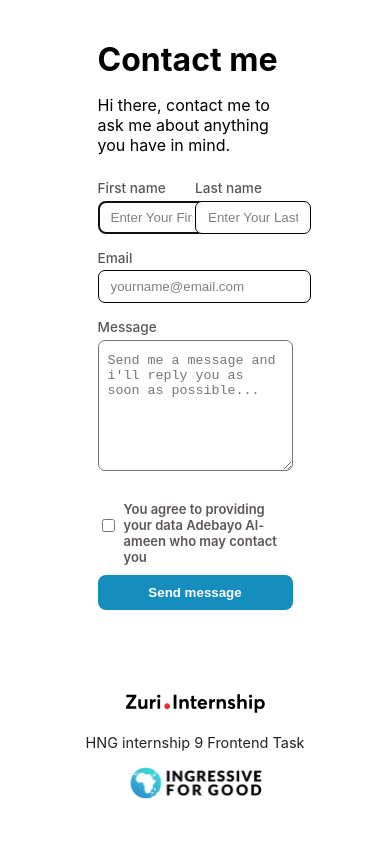
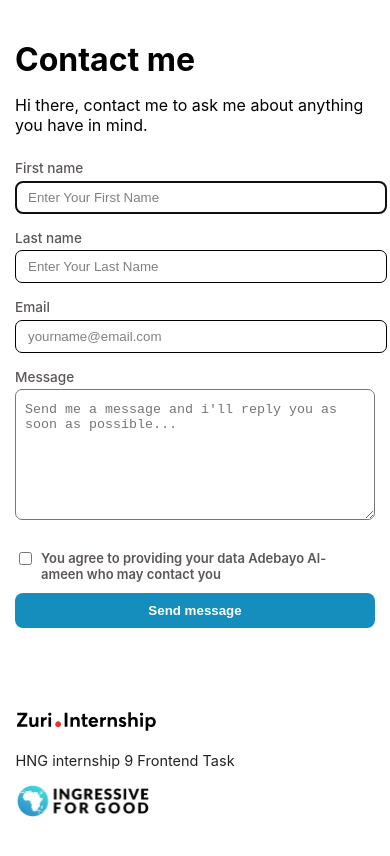
Before and after one commit to alamadrid01/learning, a React (Create React App) app: page /contact in a window 390 px wide. Shown: the top 856 px of the page. Built offline with nearby package versions, Linux system fonts and the light colour scheme.

Commit message:
feat: Added media query to the contact page

```diff
--- a/src/components/contact/Contact.js
+++ b/src/components/contact/Contact.js
@@ -4,13 +4,18 @@ import './contact.scss'
 export class Contact extends Component {
     constructor(props) {
       super(props)
-
       this.state = {
          firstName: '',
          lastName: '',
          email: '',
-         message: ''
+         message: '',
+         matches: window.matchMedia("(max-width: 768px)").matches
       }
+    }
+
+    componentDidMount() {
+      const handler = e => this.setState({matches: e.matches});
+      window.matchMedia("(max-width: 768px)").addEventListener('change', handler);
     }
 
     firstHandler =(e) =>{
@@ -39,7 +44,7 @@ export class Contact extends Component {
   }
 
   render() {
-    const {firstName, lastName, email, message} = this.state
+    const {firstName, lastName, email, message, matches} = this.state
     return (
       <div className='whole'>
 
@@ -47,13 +52,13 @@ export class Contact extends Component {
             <h1>Contact me</h1>
             <p>Hi there, contact me to ask me about anything you have in mind.</p>
             <form onSubmit={this.submitHandler}>
-              <div className="b">
+              <div className={` ${matches ? 'g':'b'}`}>
                 <div className="a c">
                   <label>First name</label>
                   <input autoFocus type="text" placeholder='Enter your first name' value={firstName}  onChange={this.firstHandler} />
                 </div>
 
-                <div className="a d">
+                <div className="a d" >
                   <label>Last name</label>
                   <input type="text" placeholder='Enter your last name' value={lastName} onChange={this.secondHandler} />
                 </div>
--- a/src/components/contact/contact.scss
+++ b/src/components/contact/contact.scss
@@ -93,6 +93,23 @@
             }
            }
         }
+        .g{
+            display: flex;
+            flex-direction: column;
+
+            .c{
+
+                input{
+                    width: 96%;
+                }
+            }
+            .d{
+
+                input{
+                    width: 96%;
+                }
+            }
+        }
 
         button{
             background: rgb(21, 142, 190);
@@ -104,5 +121,16 @@
             border: none;
             border-radius: 8px;
         }
+
+    }
+    @media (max-width: 425px){
+        .contact{
+            width: 100%;
+            padding: 0 15px;
+
+            .check{
+                padding-right: 10px;
+            }
+        }
     }
 }
--- a/src/components/footer/footer.scss
+++ b/src/components/footer/footer.scss
@@ -15,4 +15,8 @@ footer{
         flex-direction: column;
         gap: 15px;
     }
+    @media (max-width: 425px){
+        margin-left: 4%;
+        text-align: left;
+    }
 }
```
